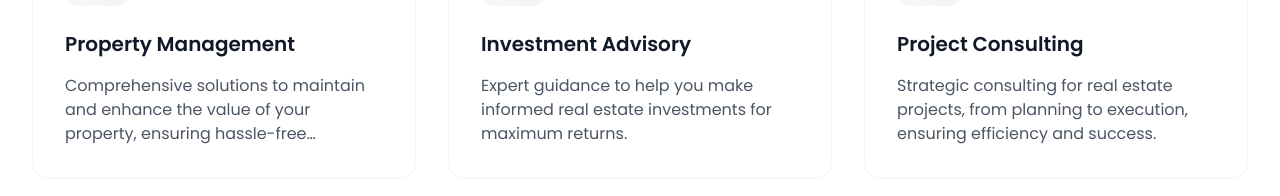
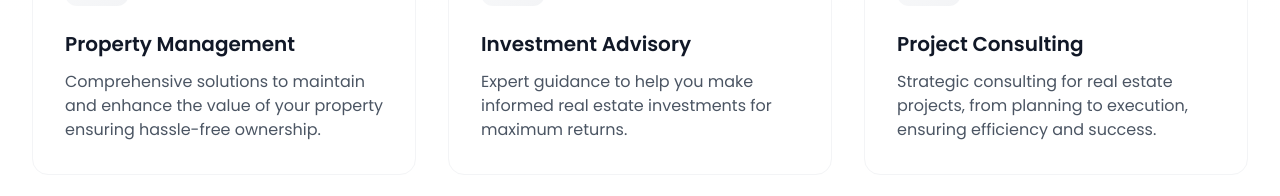
Before and after one commit to nex2link/Athiya-Group, a React (Vite) app: page /service in a window 1280 px wide. Shown: the part 387-583 px from the top of the page. Built offline with nearby package versions, Linux system fonts and the light colour scheme.

Commit message:
Update ServicePage.jsx

```diff
--- a/src/pages/ServicePage.jsx
+++ b/src/pages/ServicePage.jsx
@@ -7,7 +7,7 @@
     {
       icon: <Building2 />,
       title: "Property Management",
-      description: "Comprehensive solutions to maintain and enhance the value of your property, ensuring hassle-free ownership.",
+      description: "Comprehensive solutions to maintain and enhance the value of your property ensuring hassle-free ownership.",
     },
     {
       icon: <LineChart />,
@@ -74,7 +74,7 @@
               </div>
 
               {/* Content */}
-              <div className="space-y-4">
+              <div className="space-y-3">
                 <h3 className="text-xl font-semibold text-gray-900 group-hover:text-black transition-colors duration-300">
                   {service.title}
                 </h3>
```
